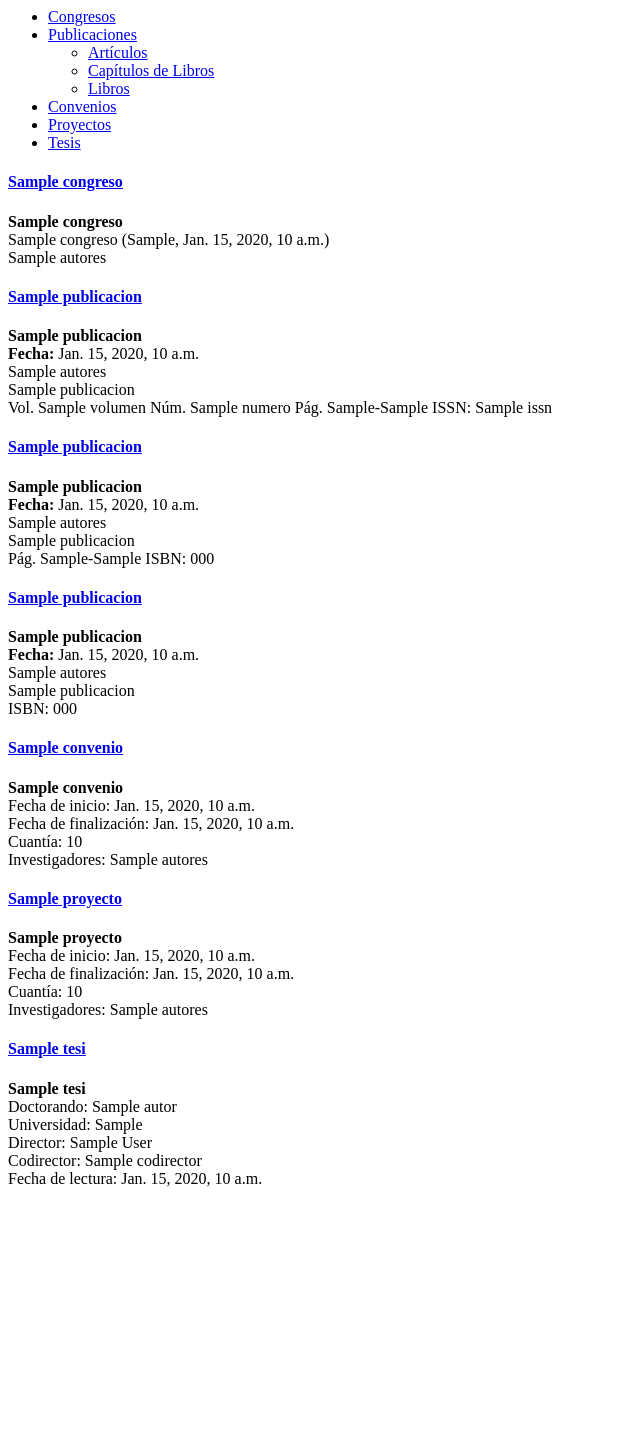
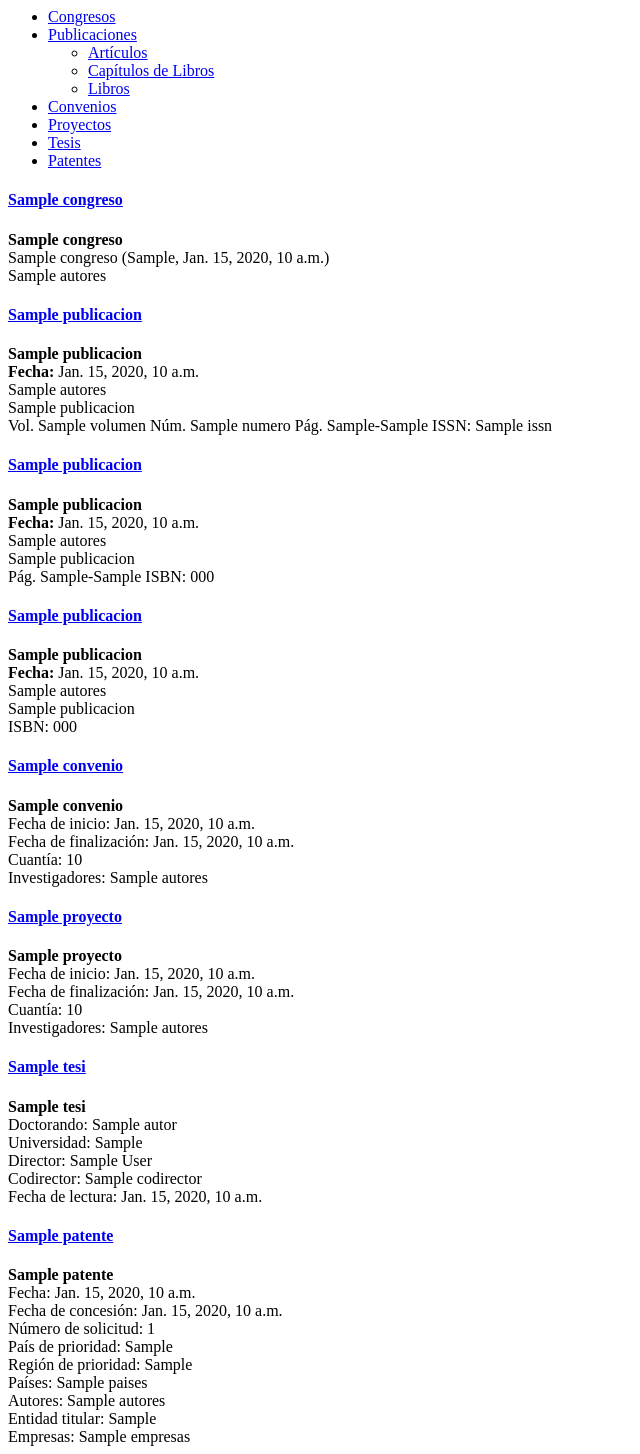
Before and after one commit to tic-ull/portal-del-investigador-cvn, a Django app: template templates/cvn/partials/producciones_chart.html in a window 1280 px wide. Shown: the whole page, without its empty margins (0-640 px from the left). Before the commit the page ends 1187 px from the top, so only its background shows below. Run offline with Django 3.2, Linux system fonts and the light colour scheme; the template is opened without the code that fills it: most values are stand-ins (such as "Sample title", 1, 10 or a date in 2020).

Commit message:
Add 'Patentes' tab

```diff
--- a/templates/cvn/partials/producciones_chart.html
+++ b/templates/cvn/partials/producciones_chart.html
@@ -13,6 +13,7 @@
         <li><a href="#convenio" data-toggle="tab">{% trans "Convenios" %}</a></li>
         <li><a href="#proyecto" data-toggle="tab">{% trans "Proyectos" %}</a></li>
         <li><a href="#tesis" data-toggle="tab">{% trans "Tesis" %}</a></li>
+        <li><a href="#patente" data-toggle="tab">{% trans "Patentes" %}</a></li>
     </ul>
     <div class="tab-content">
         <div id="congreso" class="tab-pane active">
@@ -305,6 +306,60 @@
                 {% endif %}
             </div>
         </div>
+       <div id="patente" class="tab-pane">
+            <div class="panel-group" id="patentes">
+                {% if Patentes %}
+                    {% for patente in Patentes %}
+                        <div class="panel panel-default" >
+                            <div class="panel-heading">
+                                <h4 class="panel-title">
+                                    <a  class="fa fa-plus" data-toggle="collapse" href="#pat{{patente.id}}">
+                                    {{ patente.denominacion  }}</a>
+                                </h4>
+                            </div>
+                            <div id="pat{{patente.id}}" class="panel-collapse collapse">
+                                <div class="panel-body">
+                                    {% if patente.denominacion %}
+                                        <strong>{{ patente.denominacion }}</strong><br>
+                                    {% endif %}
+                                    {% if patente.fecha %}
+                                        {% trans "Fecha" %}: {{ patente.fecha }}<br>
+                                    {% endif %}
+                                    {% if patente.fecha_concesion %}
+                                        {% trans "Fecha de concesión" %}: {{ patente.fecha_concesion }}<br>
+                                    {% endif %}
+                                    {% if patente.num_solicitud %}
+                                        {% trans "Número de solicitud" %}: {{ patente.num_solicitud }}<br>
+                                    {% endif %}
+                                    {% if patente.pais_prioritario %}
+                                        {% trans "País de prioridad" %}: {{ patente.pais_prioritario }} <br>
+                                    {% endif %}
+                                    {% if patente.region_prioritaria %}
+                                        {% trans "Región de prioridad" %}: {{ patente.region_prioritaria }} <br>
+                                    {% endif %}
+                                    {% if patente.paises %}
+                                        {% trans "Países" %}: {{ patente.paises }} <br>
+                                    {% endif %}
+                                    {% if patente.autores %}
+                                        {% trans "Autores" %}: {{ patente.autores }} <br>
+                                    {% endif %}
+                                    {% if patente.entidad_titular %}
+                                        {% trans "Entidad titular" %}: {{ patente.entidad_titular }} <br>
+                                    {% endif %}
+                                    {% if patente.empresas %}
+                                        {% trans "Empresas" %}: {{ patente.empresas }} <br>
+                                    {% endif %}
+                                </div>
+                            </div>
+                        </div>
+                    {% endfor %}
+                {% else %}
+                    <div class="alert alert-warning">
+                        <strong>{% trans "No dispone de Patentes" %}</strong>
+                    </div>
+                {% endif %}
+            </div>
+        </div>
     </div>
 </div>
 
--- a/utils.py
+++ b/utils.py
@@ -22,6 +22,7 @@
         context['Proyectos'] = user_profile.proyecto_set.all()
         context['Convenios'] = user_profile.convenio_set.all()
         context['TesisDoctorales'] = user_profile.tesisdoctoral_set.all()
+        context['Patentes'] = user_profile.patente_set.all()
         return True
     except ObjectDoesNotExist:
         return False
```
